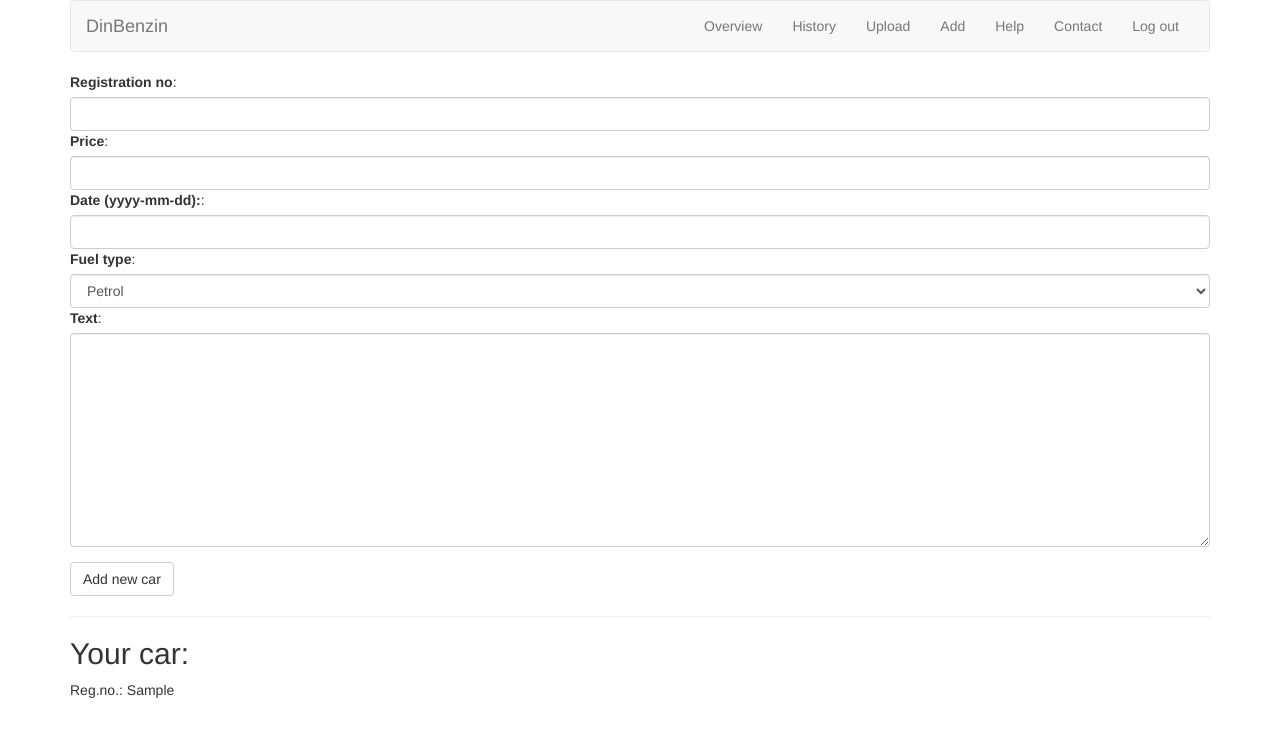
After one commit to gandalftheFFFFFF/mileage, a Django app: page /milage/cars/ in a window 1280 px wide. The commit adds this page. Shown: the top 737 px of the page. Run offline with Django 3.2, Linux system fonts and the light colour scheme; a user stored in the database is signed in; tables that the repository leaves empty hold one stand-in row (values such as "Sample post"); some libraries are stand-ins or nearby versions.

Commit message:
created cars branch

```diff
--- a/milage/settings.py
+++ b/milage/settings.py
@@ -82,7 +82,7 @@ DATE_FORMAT = 'd-m-Y'
 
 LANGUAGE_CODE = 'en-us'
 
-TIME_ZONE = 'UTC'
+TIME_ZONE = 'Europe/Copenhagen'
 
 USE_I18N = True
 
--- a/placeholder/models.py
+++ b/placeholder/models.py
@@ -2,24 +2,80 @@ from django.db import models
 from django.forms import ModelForm, forms
 from datetime import datetime
 from django.contrib.auth.models import User
+from django.utils import timezone
+
+FUEL_TYPES = (
+    ('DIESEL', 'Diesel'),
+    ('PETROL', 'Petrol'),
+    ('ELECTRICITY', 'Electricity'),
+)
 
 
-# Create your models here.
+class Car(models.Model):
+    registration_no = models.CharField(max_length=10)
+    price = models.DecimalField(max_digits=9, decimal_places=2)
+    fuel_type = models.CharField(max_length=10, choices=FUEL_TYPES, default='PETROL')
+    date = models.DateField(verbose_name='Date (yyyy-mm-dd):')
+    text = models.TextField(null=True, blank=True)
+    user = models.ForeignKey(User)
+
+    def __str__(self):
+        return 'Reg.no.: {}'.format(self.registration_no)
+
+    class Meta:
+        unique_together = ('registration_no', 'user')
+        ordering = ['-date']
+
+
+class CarForm(ModelForm):
+    def __init__(self, *args, **kwargs):
+        super(CarForm, self).__init__(*args, **kwargs)
+        for field in iter(self.fields):
+            self.fields[field].widget.attrs.update({
+                'class': 'form-control',
+            })
+
+    class Meta:
+        model = Car
+        fields = ['registration_no', 'price', 'date', 'fuel_type', 'text', ]
+
+
+class Expense(models.Model):
+    amount = models.DecimalField(max_digits=9, decimal_places=2)
+    text = models.CharField(max_length=300)
+    comment = models.TextField(null=True, blank=True)
+    car = models.ForeignKey(Car)
+
+
+class ExpenseForm(ModelForm):
+    def __init__(self, *args, **kwargs):
+        super(ExpenseForm, self).__init__(*args, **kwargs)
+        for field in iter(self.fields):
+            self.fields[field].widget.attrs.update({
+                'class': 'form-control',
+            })
+
+    class Meta:
+        model = Expense
+        fields = ['amount', 'text', 'comment', 'car']
+
+
 class MilageInstance(models.Model):
     date = models.DateTimeField(
-        default=datetime.now(),
-        verbose_name='Dato (yyyy-mm-dd):',
+        default=timezone.now(),
+        verbose_name='Date (yyyy-mm-dd):',
     )
-    km_stand = models.DecimalField(max_digits=18, decimal_places=2)
-    amount = models.DecimalField(max_digits=18, decimal_places=2)
-    liter = models.DecimalField(max_digits=18, decimal_places=2)
+    km_stand = models.DecimalField(max_digits=18, decimal_places=2, verbose_name='Km driven')
+    amount = models.DecimalField(max_digits=18, decimal_places=2, verbose_name='Fuel cost')
+    liter = models.DecimalField(max_digits=18, decimal_places=2, verbose_name='Fuel volume')
     user = models.ForeignKey(User)
+    car = models.ForeignKey(Car)
 
     class Meta:
         ordering = ['-date',]
 
     def __str__(self):
-        return '{}: Km-stand: {}, Amount: {}, Liter: {}'.format(self.date, self.km_stand, self.amount, self.liter)
+        return '{}: Km: {}, fuel cost: {}, fuel volume: {}'.format(self.date, self.km_stand, self.amount, self.liter)
 
     def km_pr_liter(self):
         if self.trip() == 0:
@@ -44,24 +100,27 @@ class MilageInstance(models.Model):
             ).order_by('-date')[0]
         except:
             return 0
+
         trip = self.km_stand - last_instance.km_stand
         print('self: {}, last: {}'.format(self.km_stand, last_instance.km_stand))
         return trip
 
     @classmethod
-    def create(cls, date, km_stand, amount, liter, user):
-        instance = cls(date=date, km_stand=km_stand, amount=amount, liter=liter, user=user)
+    def create(cls, date, km_stand, amount, liter, user, car):
+        instance = cls(date=date, km_stand=km_stand, amount=amount, liter=liter, user=user, car=car)
         return instance
 
 
 class MilageForm(ModelForm):
-    def __init__(self, *args, **kwargs):
+    def __init__(self, user=None, *args, **kwargs):
         super(MilageForm, self).__init__(*args, **kwargs)
         for field in iter(self.fields):
             self.fields[field].widget.attrs.update({
                 'class': 'form-control',
             })
+        self.fields['car'].queryset = Car.objects.filter(user=user)
+        self.fields['car'].empty_label = None
 
     class Meta:
         model = MilageInstance
-        fields = ['date', 'km_stand', 'amount', 'liter', ]
+        fields = ['date', 'km_stand', 'amount', 'liter', 'car']
--- /dev/null
+++ b/placeholder/templates/placeholder/cars.html
@@ -0,0 +1,24 @@
+{% extends 'index.html' %}
+{% block content %}
+{% if form %}
+    <form action="{% url 'cars' %}" method="POST" class="post-form">
+    {% csrf_token %}
+        <div class="form-group">
+            {% for field in form %}
+                <label>{{ field.label }}</label>: {{ field.errors }}{{ field }}
+            {% endfor %}
+        </div>
+    <button class="btn btn-default" type="submit">Add new car</button>
+    </form>
+{% endif %}
+{% if registered_cars %}
+<hr />
+<h2>
+    Your car{% if registered_cars|length > 1 %}s{% endif %}:
+</h2>
+{% for car in registered_cars %}
+    <p>{{ car }}</p>
+{% endfor %}
+{% endif %}
+
+{% endblock content %}
--- a/placeholder/urls.py
+++ b/placeholder/urls.py
@@ -5,6 +5,7 @@ from django.views.generic import TemplateView
 urlpatterns = [
     # url(r'^$', TemplateView.as_view(template_name='placeholder/milage-index.html')),
     url(r'^$', index, name='milage-index'),
+    url(r'^cars/$', cars, name='cars'),
     url(r'^history/$', history, name='history'),
     url(r'^overview/$', overview, name='overview'),
     url(r'upload/$', upload_csv, name='upload'),
--- a/placeholder/views.py
+++ b/placeholder/views.py
@@ -1,27 +1,30 @@
 from django.http import HttpResponseRedirect
 from django.shortcuts import render, redirect
-from .models import MilageInstance, MilageForm
+from .models import MilageInstance, MilageForm, Car, CarForm
 from .forms import UploadFileForm
 from django.contrib.auth.decorators import login_required
+from django.db import IntegrityError
 import csv
 
 @login_required(login_url='/')
 def index(request):
+    car = Car.objects.all().filter(user=request.user)
+    if request.method == 'POST':
 
-    if request.method == 'POST':
-        form = MilageForm(request.POST)
+        form = MilageForm(user=request.user, instance=request.POST)
         if form.is_valid():
             new_obj = form.save(commit=False)
             new_obj.user = request.user
             new_obj.save()
-            form = MilageForm()
+            form = MilageForm(request.user)
 
     else:
-        form = MilageForm()
+        form = MilageForm(request.user)
 
     latest = MilageInstance.objects.filter(user=request.user)[0:3]
     template = 'placeholder/milage-index.html'
     context = {
+        'car': car,
         'form': form,
         'latest': latest,
     }
@@ -115,9 +118,6 @@ def overview(request):
 
 def get_date(date, format):
     split = date.split('/')
-    day = 1
-    month = 1
-    year = 1970
         # check date format
     if (format == 'dd/mm/yyyy'):
         day = split[0]
@@ -188,7 +188,7 @@ def edit(request, instance_id):
     if request.method == 'GET':
         if instance.user != request.user:
             return HttpResponseRedirect('404.html')
-        form = MilageForm(initial={
+        form = MilageForm(user=request.user, initial={
             'date': instance.date,
             'km_stand': instance.km_stand,
             'amount': instance.amount,
@@ -196,7 +196,7 @@ def edit(request, instance_id):
         })
         return render(request, 'placeholder/edit.html', {'form': form, 'pk': instance_id})
     elif request.method == 'POST' and request.user == instance.user:
-        updated_form = MilageForm(request.POST)
+        updated_form = MilageForm(request.POST, user=request.user)
         if updated_form.is_valid():
             cleaned_data = updated_form.cleaned_data
             instance.date = cleaned_data['date']
@@ -207,3 +207,25 @@ def edit(request, instance_id):
             return HttpResponseRedirect('/')
     else:
         return HttpResponseRedirect('404.html')
+
+
+def cars(request):
+    form = CarForm()
+    registered_cars = Car.objects.all().filter(user=request.user)
+    if request.method == 'POST':
+        form = CarForm(request.POST)
+        if form.is_valid():
+            try:
+                car = form.save(commit=False)
+                car.registration_no = car.registration_no.upper() # Upper case letters!
+                car.user = request.user
+                car.save()
+                form = CarForm()
+            except IntegrityError:
+                form.add_error('registration_no', 'You already have a car with that registration number')
+
+    context = {
+        'form': form,
+        'registered_cars': registered_cars,
+    }
+    return render(request, 'placeholder/cars.html', context)
--- a/templates/index.html
+++ b/templates/index.html
@@ -20,14 +20,6 @@
           <span class="icon-bar"></span>
         </button>
         <a class="navbar-brand" href="{% url 'home' %}">DinBenzin</a>
-        <ul class="nav navbar-nav navbar-left">
-          {% if user.is_authenticated %}
-          <li><a href="{% url 'logout' %}">Log out</a></li>
-          {% else %}
-          <li><a href="{% url 'home' %}">Log in</a></li>
-          {% endif %}
-          <li><a href="{% url 'contact' %}">Contact</a></li>
-        </ul>
       </div>
       <div id="navbar" class="navbar-collapse collapse">
         <ul class="nav navbar-nav navbar-right">
@@ -36,6 +28,12 @@
           <li><a href="{% url 'upload' %}">Upload</a></li>
           <li><a href="{% url 'home' %}">Add</a></li>
           <li><a href="{% url 'help' %}">Help</a></li>
+          <li><a href="{% url 'contact' %}">Contact</a></li>
+          {% if user.is_authenticated %}
+          <li><a href="{% url 'logout' %}">Log out</a></li>
+          {% else %}
+          <li><a href="{% url 'home' %}">Log in</a></li>
+          {% endif %}
         </ul>
       </div>
     </div>
```
Also changed, not shown: placeholder/templates/placeholder/milage-index.html (+6 -4 lines), placeholder/migrations/0004_auto_20160401_0624.py (added), placeholder/migrations/0005_auto_20160401_0907.py (added), placeholder/migrations/0006_auto_20160401_0913.py (added), placeholder/migrations/0007_auto_20160401_0943.py (added), placeholder/migrations/0008_auto_20160402_1022.py (added), placeholder/migrations/0009_auto_20160402_2349.py (added), 1 other file.
